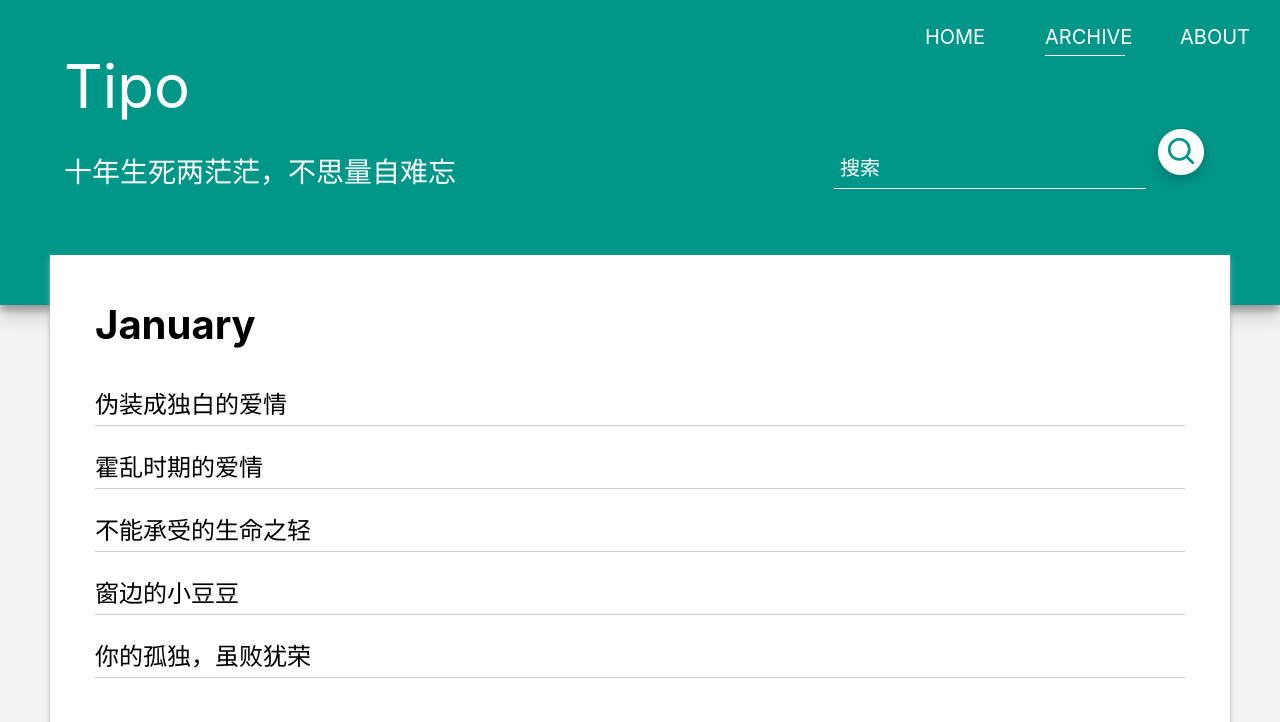
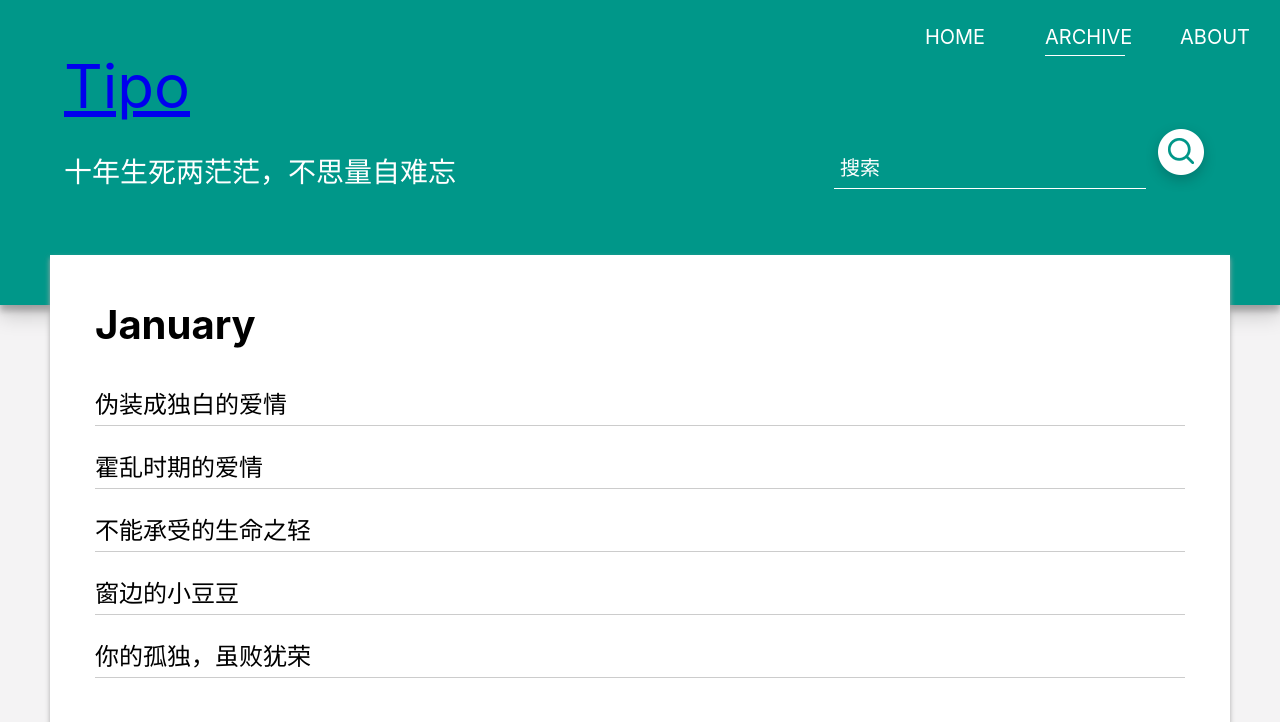
Before and after one commit to knowncold/Tipo, a Flask app: template app/templates/archive.html in a window 1280 px wide. Shown: the top 722 px of the page. Run offline with Flask 2, Linux system fonts and the light colour scheme; the template is opened without the code that fills it: most values are stand-ins (such as "Sample title", 1, 10 or a date in 2020).

Commit message:
Update archive_template

```diff
--- a/app/templates/archive.html
+++ b/app/templates/archive.html
@@ -18,7 +18,7 @@
                 </ul>
             </div>
             <div class="nav_con">
-                <span class="name">Tipo</span>
+				<span class="name"><a href="/">Tipo</a></span>
                 <br />
                 <div style="float: left;width: 100%">
                     <span class="subname">十年生死两茫茫，不思量自难忘</span>
@@ -108,8 +108,8 @@
                     <span>TAGS</span>
                     <div class="tags">
                         <!--<a href="#/Article.aspx?kid=1" title="星级评分">星级评分</a>-->
-                        {% for tag in tag_cloud %}
-                        <a href="#/Article.aspx?kid=1" title="星级评分">{{ tag }}</a>
+                        {% for tag in tags %}
+							<a href="/tag/{{ tag }}" title="{{ tag }}">{{ tag }}</a>
                         {% endfor %}
                     </div>
                 </div>
--- a/app/views.py
+++ b/app/views.py
@@ -20,7 +20,7 @@ def paged(page=1):
 
 @app.route('/archive')
 def archive():
-    return render_template('archive.html')
+    return render_template('archive.html', latest_blog=latest_blog(), tags=tag_cloud())
 
 @app.route('/about')
 def about():
```
